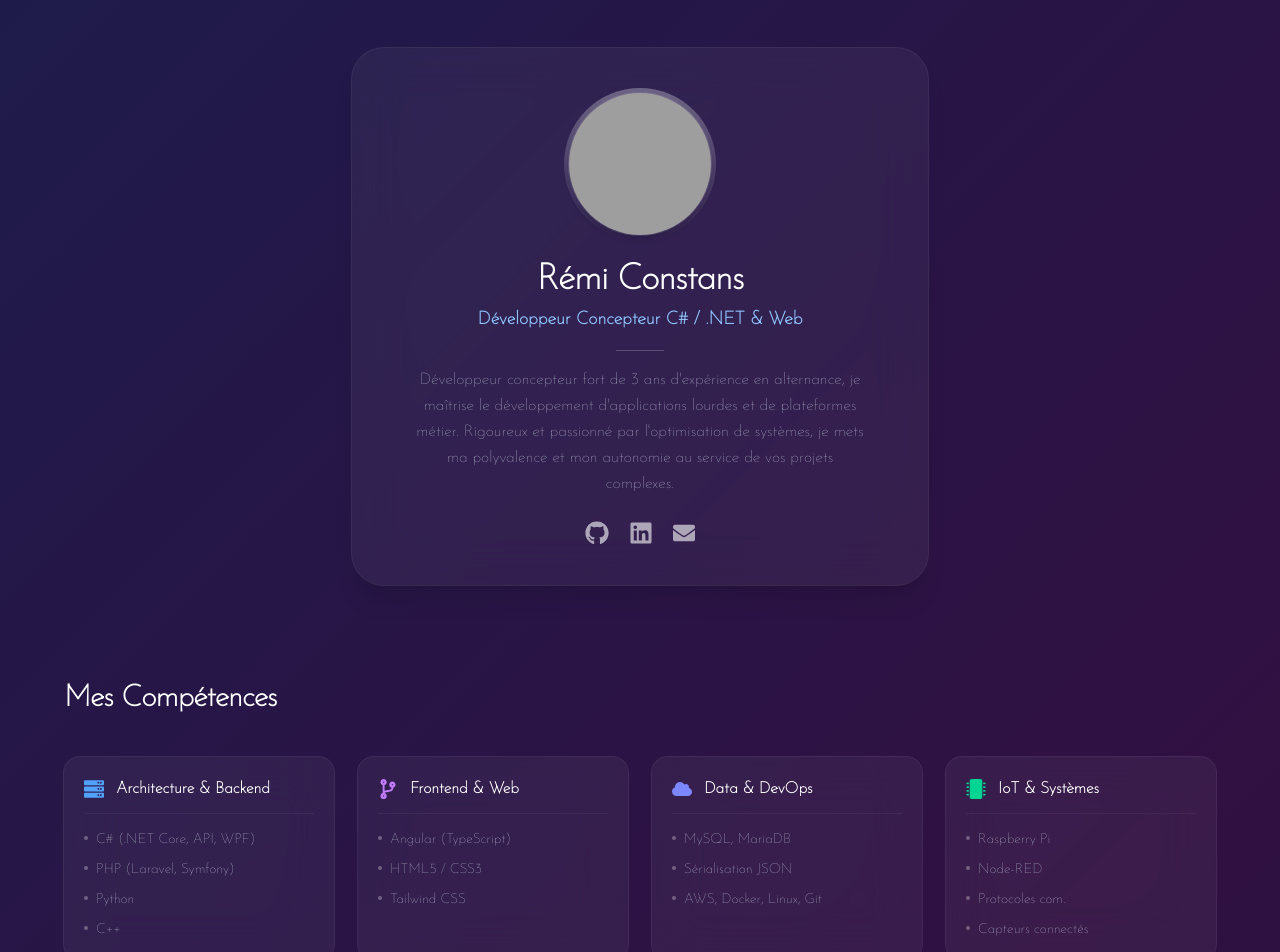
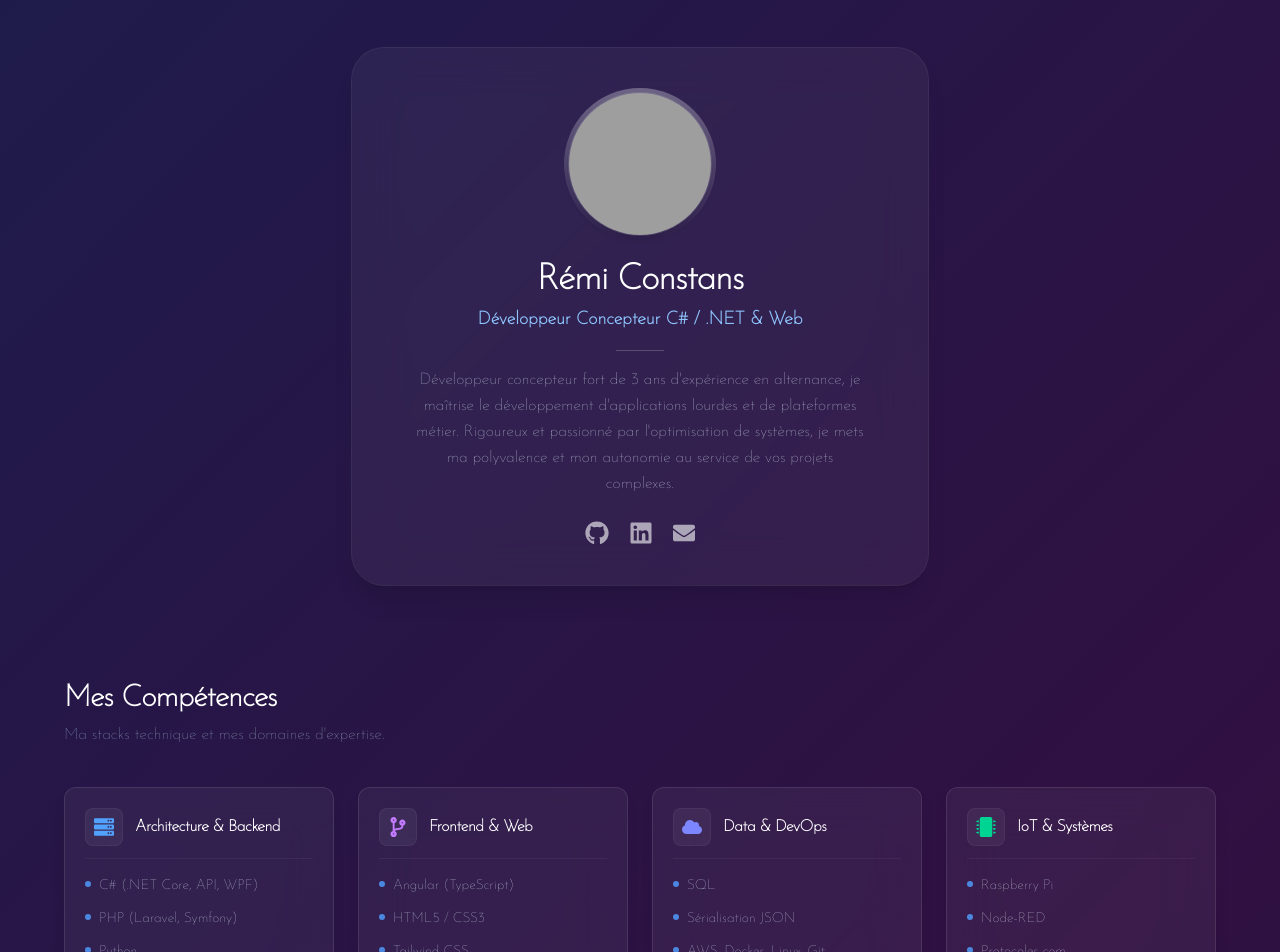
Before and after one commit to Imerpg/portfolio, a Next.js app: page / in a window 1280 px wide. Shown: the top 952 px of the page. Built offline with nearby package versions, Linux system fonts and the light colour scheme; no server answers; grey boxes are pictures that could not be loaded.

Commit message:
feat: enhance skills matrix with additional skills and improved UI elements

```diff
--- a/src/app/components/skillsMatrix.tsx
+++ b/src/app/components/skillsMatrix.tsx
@@ -5,7 +5,7 @@ export default function SkillsMatrix() {
         {
             title: "Architecture & Backend",
             icon: <FaServer className="text-blue-400 w-5 h-5" />,
-            skills: ["C# (.NET Core, API, WPF)", "PHP (Laravel, Symfony)", "Python", "C++"]
+            skills: ["C# (.NET Core, API, WPF)", "PHP (Laravel, Symfony)", "Python", "C++", "Rust"]
         },
         {
             title: "Frontend & Web",
@@ -15,7 +15,7 @@ export default function SkillsMatrix() {
         {
             title: "Data & DevOps",
             icon: <FaCloud className="text-indigo-400 w-5 h-5" />,
-            skills: ["MySQL, MariaDB", "Sérialisation JSON", "AWS, Docker, Linux, Git"]
+            skills: ["SQL", "Sérialisation JSON", "AWS, Docker, Linux, Git"]
         },
         {
             title: "IoT & Systèmes",
@@ -26,35 +26,42 @@ export default function SkillsMatrix() {
 
     return (
         <section id="skills" className="w-full py-12 px-6 flex flex-col items-center justify-center">
+            <div className="w-full max-w-6xl">
 
-            <div className="w-full max-w-6xl">
                 <div className="mb-10 text-center md:text-left">
                     <h2 className="text-2xl md:text-3xl font-bold text-white tracking-tight">
                         Mes Compétences
                     </h2>
+                    <p className="text-slate-400 mt-1.5 text-sm md:text-base">
+                        Ma stacks technique et mes domaines d'expertise.
+                    </p>
                 </div>
 
                 <div className="grid grid-cols-1 sm:grid-cols-2 lg:grid-cols-4 gap-6">
                     {skillCategories.map((cat, idx) => (
                         <div
                             key={idx}
-                            className="bg-white/5 backdrop-blur-xl rounded-2xl p-5 ring-1 ring-white/10 transition-all hover:bg-white/10 flex flex-col"
+                            className="rounded-xl bg-white/5 backdrop-blur-xl border border-white/10 p-5 transition-all shadow-lg flex flex-col justify-between"
                         >
+                            <div>
                                 <div className="flex items-center gap-3 mb-4 border-b border-white/5 pb-3">
+                                    <div className="p-2 rounded-lg bg-white/5 border border-white/5">
                                         {cat.icon}
-                                <h3 className="text-sm md:text-base font-bold text-white">
+                                    </div>
+                                    <h3 className="text-sm md:text-base font-bold text-white tracking-tight">
                                         {cat.title}
                                     </h3>
                                 </div>
 
-                            <ul className="space-y-2.5 flex-grow">
+                                <ul className="space-y-2.5">
                                     {cat.skills.map((skill, sIdx) => (
                                         <li key={sIdx} className="text-xs md:text-sm text-slate-300 flex items-start gap-2">
-                                        <span className="mt-1.5 w-1 h-1 rounded-full bg-white/30 shrink-0"></span>
-                                        <span className="opacity-95">{skill}</span>
+                                            <span className="mt-1.5 w-1.5 h-1.5 rounded-full bg-blue-400/80 shrink-0"></span>
+                                            <span className="opacity-95 leading-relaxed">{skill}</span>
                                         </li>
                                     ))}
                                 </ul>
+                            </div>
                         </div>
                     ))}
                 </div>
```
Lines whose indentation alone changed are shown as unchanged.
